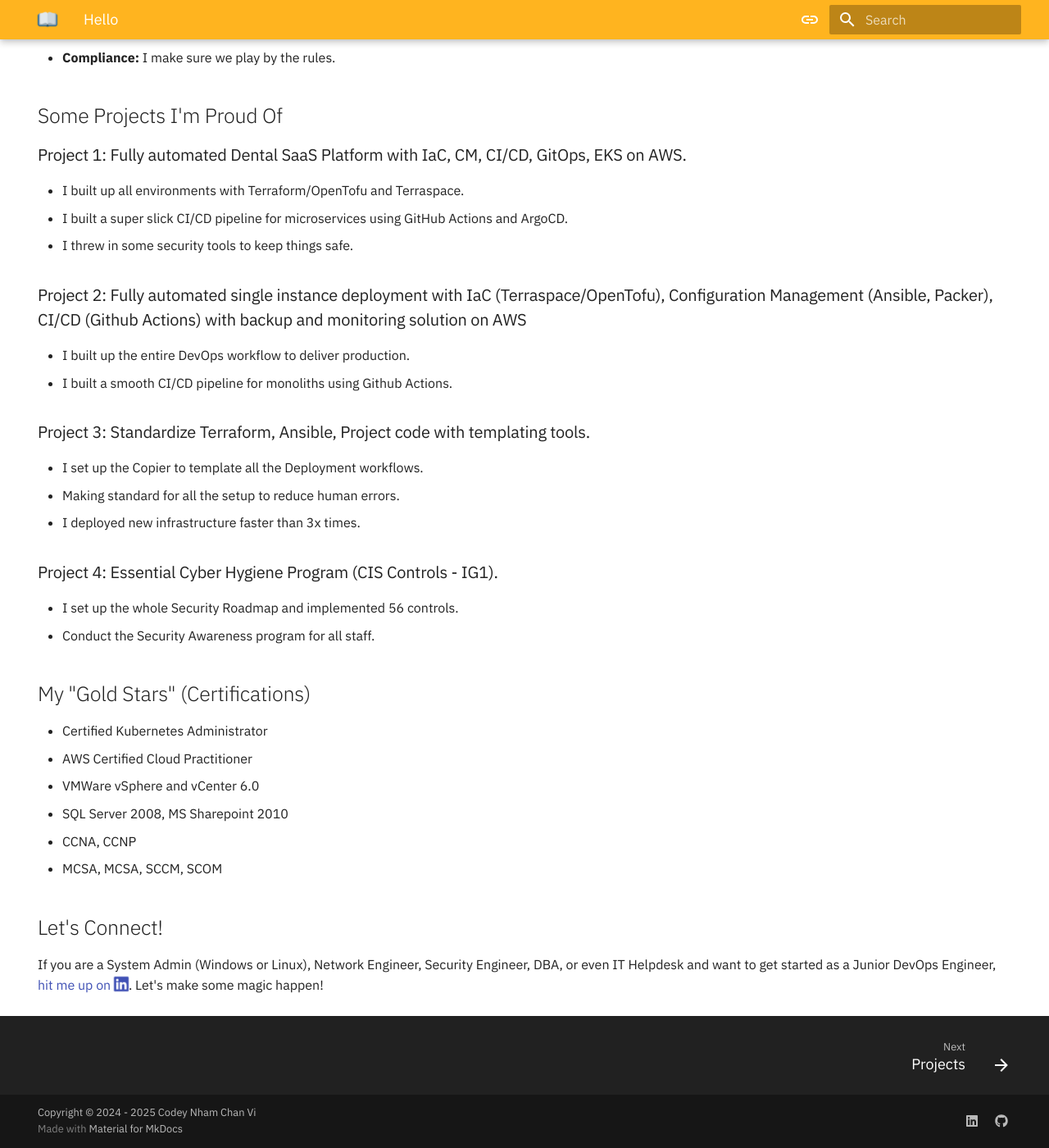
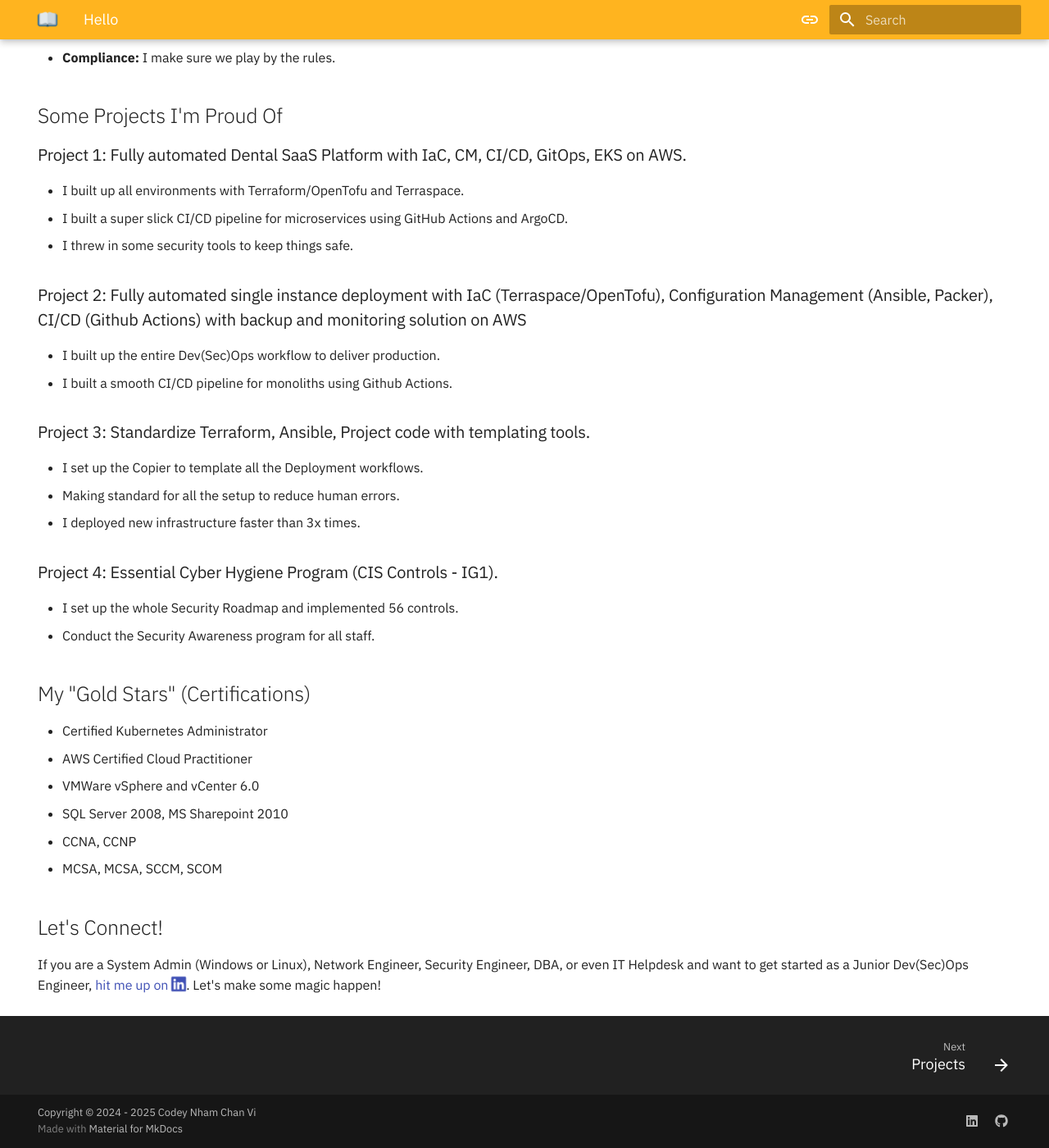
Before and after one commit to hocachoc/hocachoc.github.io, an MkDocs documentation site: the page built from docs/index.md, in a window 1280 px wide and 1400 px high, scrolled down 899 px. Shown: the whole window at 82% size. Built offline with MkDocs 1.6.1 and Material for MkDocs 9.7.7, drawn with Linux system fonts in a browser that asks for light colours; some web fonts are replaced; some of the changed text lies outside the part shown.

```diff
--- a/docs/index.md
+++ b/docs/index.md
@@ -4,7 +4,7 @@ hide:
   - toc
 ---
 
-# Hey there, I'm Codey Nham Chan Vi, your 1-on-1 DevOps Coach.
+# Hey there, I'm Codey Nham Chan Vi, your 1-on-1 Dev(Sec)Ops Coach.
 
 So, you're looking to learn more about me. Well, I'm a Senior Dev(Sec)Ops Engineer at Tekos Interactive, and honestly, I love what I do. Basically, I'm all about making sure your systems are not only running smoothly but also super secure. I've been tinkering with IT for over 16 years, and the last 4+ years have been full of Pure DevSecOps magic!
 
@@ -40,7 +40,7 @@ Honestly, I get a kick out of building stuff that _just works_. You know, those
 
 ### Project 2: Fully automated single instance deployment with IaC (Terraspace/OpenTofu), Configuration Management (Ansible, Packer), CI/CD (Github Actions) with backup and monitoring solution on AWS
 
-- I built up the entire DevOps workflow to deliver production.
+- I built up the entire Dev(Sec)Ops workflow to deliver production.
 - I built a smooth CI/CD pipeline for monoliths using Github Actions.
 
 ### Project 3: Standardize Terraform, Ansible, Project code with templating tools.
@@ -65,4 +65,4 @@ Honestly, I get a kick out of building stuff that _just works_. You know, those
 
 ## Let's Connect!
 
-If you are a System Admin (Windows or Linux), Network Engineer, Security Engineer, DBA, or even IT Helpdesk and want to get started as a Junior DevOps Engineer, <a class="libutton" href="https://www.linkedin.com/comm/mynetwork/discovery-see-all?usecase=PEOPLE_FOLLOWS&followMember=chanvi" target="_blank">hit me up on :fontawesome-brands-linkedin:{ .heart }</a>. Let's make some magic happen!
+If you are a System Admin (Windows or Linux), Network Engineer, Security Engineer, DBA, or even IT Helpdesk and want to get started as a Junior Dev(Sec)Ops Engineer, <a class="libutton" href="https://www.linkedin.com/comm/mynetwork/discovery-see-all?usecase=PEOPLE_FOLLOWS&followMember=chanvi" target="_blank">hit me up on :fontawesome-brands-linkedin:{ .heart }</a>. Let's make some magic happen!
--- a/docs/projects/.authors.yml
+++ b/docs/projects/.authors.yml
@@ -1,7 +1,7 @@
 authors:
   nhamchanvi:
     name: Codey Nham Chan Vi
-    description: DevOps Coach
+    description: Dev(Sec)Ops Coach
     avatar: https://github.com/nhamchanvi.png
     slug: nhamchanvi
     url: https://www.linkedin.com/in/chanvi
```
Also changed, not shown: docs/projects/posts/the-architects-guide-terraform-lifecycle-management-explained.md (+7 -3 lines).
